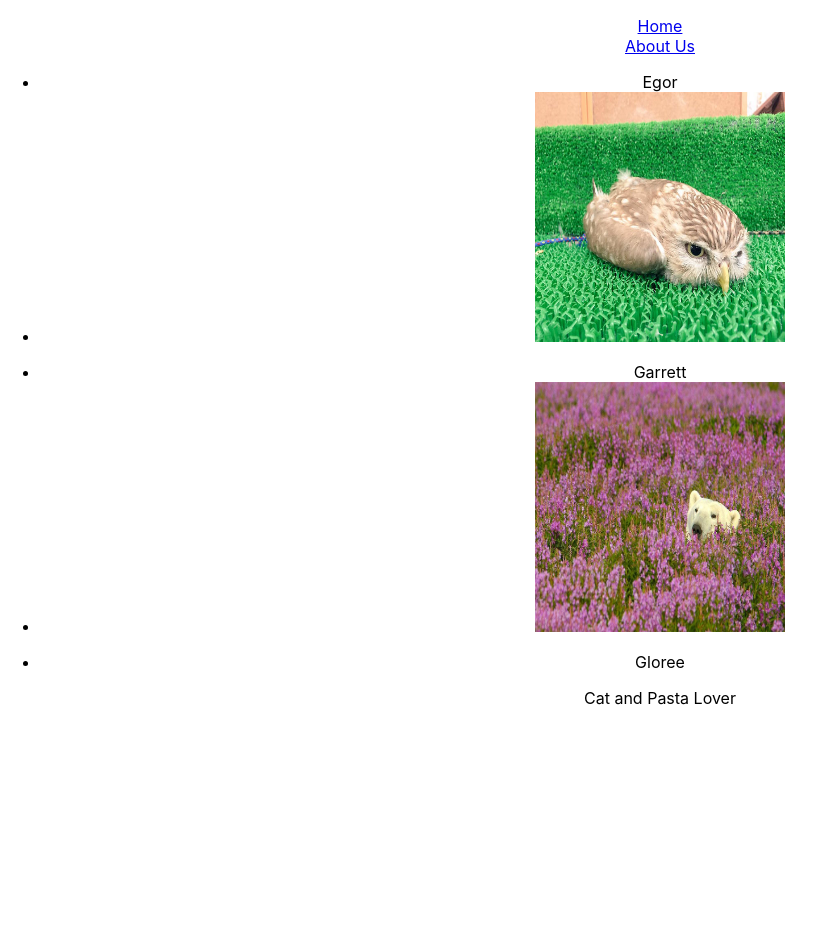
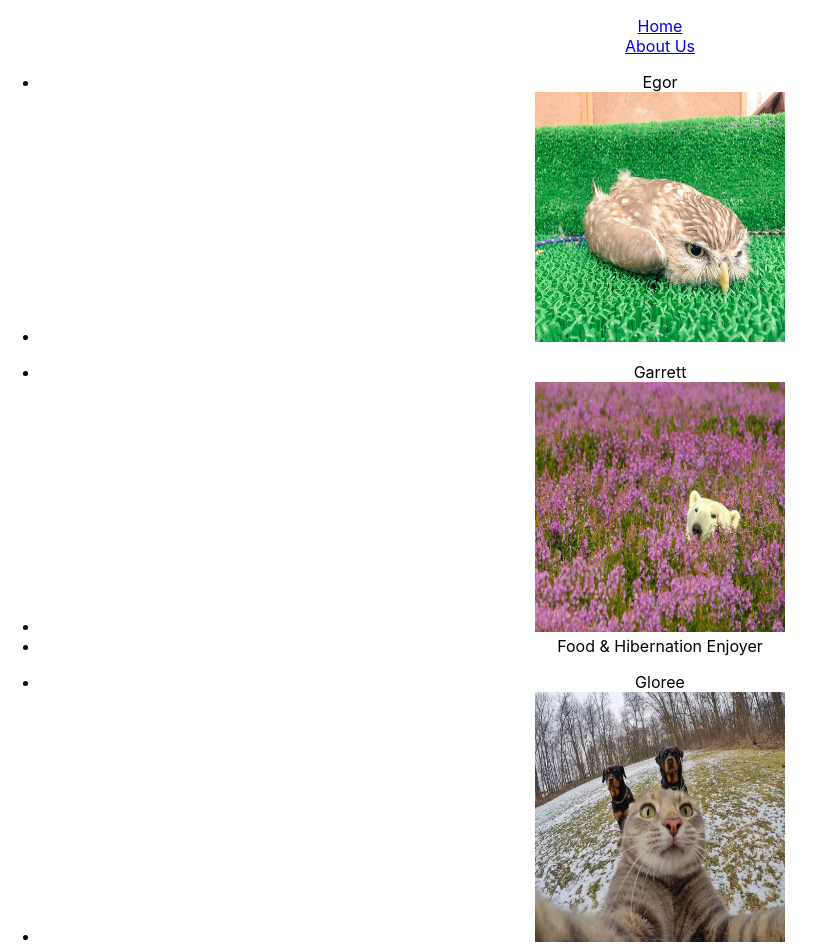
Before and after one commit to EGORDYU/group-github-lab, a React (Create React App) app: page /about in a window 1280 px wide. Shown: the top 952 px of the page, without its empty margins (0-825 px from the left). Before the commit the page ends 800 px from the top, so only its background shows below. Built offline with nearby package versions, Linux system fonts and the light colour scheme.

Commit message:
adds li for garrett

```diff
--- a/src/components/pages/About.jsx
+++ b/src/components/pages/About.jsx
@@ -5,18 +5,16 @@ export default function About() {
             <ul>
                 <li>Egor</li>
                 <li><img src={process.env.PUBLIC_URL + "/owlavatar.png"} /></li>
-
-
             </ul>
 
             <ul>
                 <li>Garrett</li>
                 <li><img src={process.env.PUBLIC_URL + "/bearavatar.jpeg"} /></li>
-
+                <li>Food & Hibernation Enjoyer</li>
             </ul>
             <ul>
                 <li>Gloree</li>
-
+                <li><img src={process.env.PUBLIC_URL + "/spiritcat.png"} /></li>
                     <p>Cat and Pasta Lover</p>
             </ul>
         </>
```
